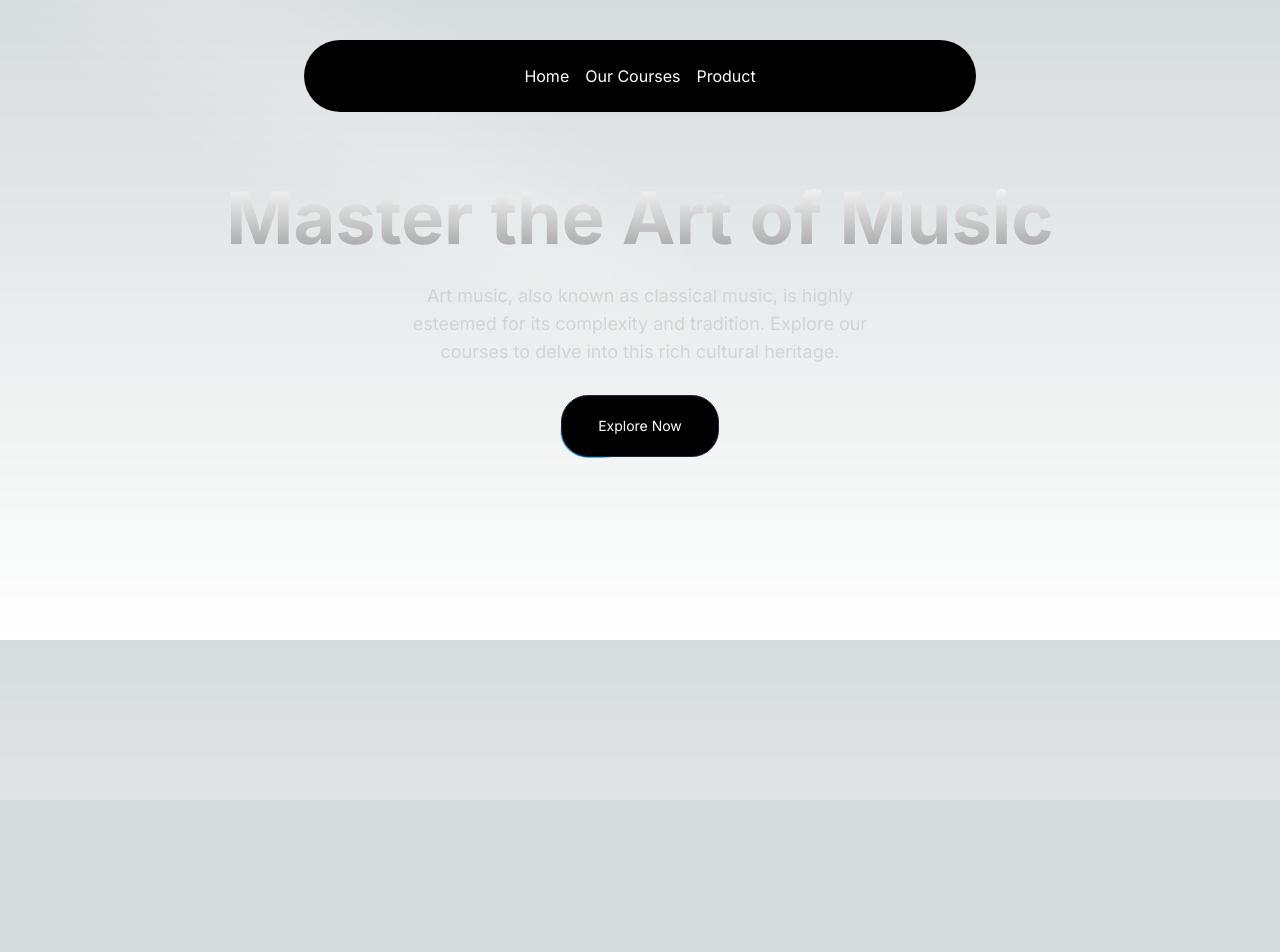
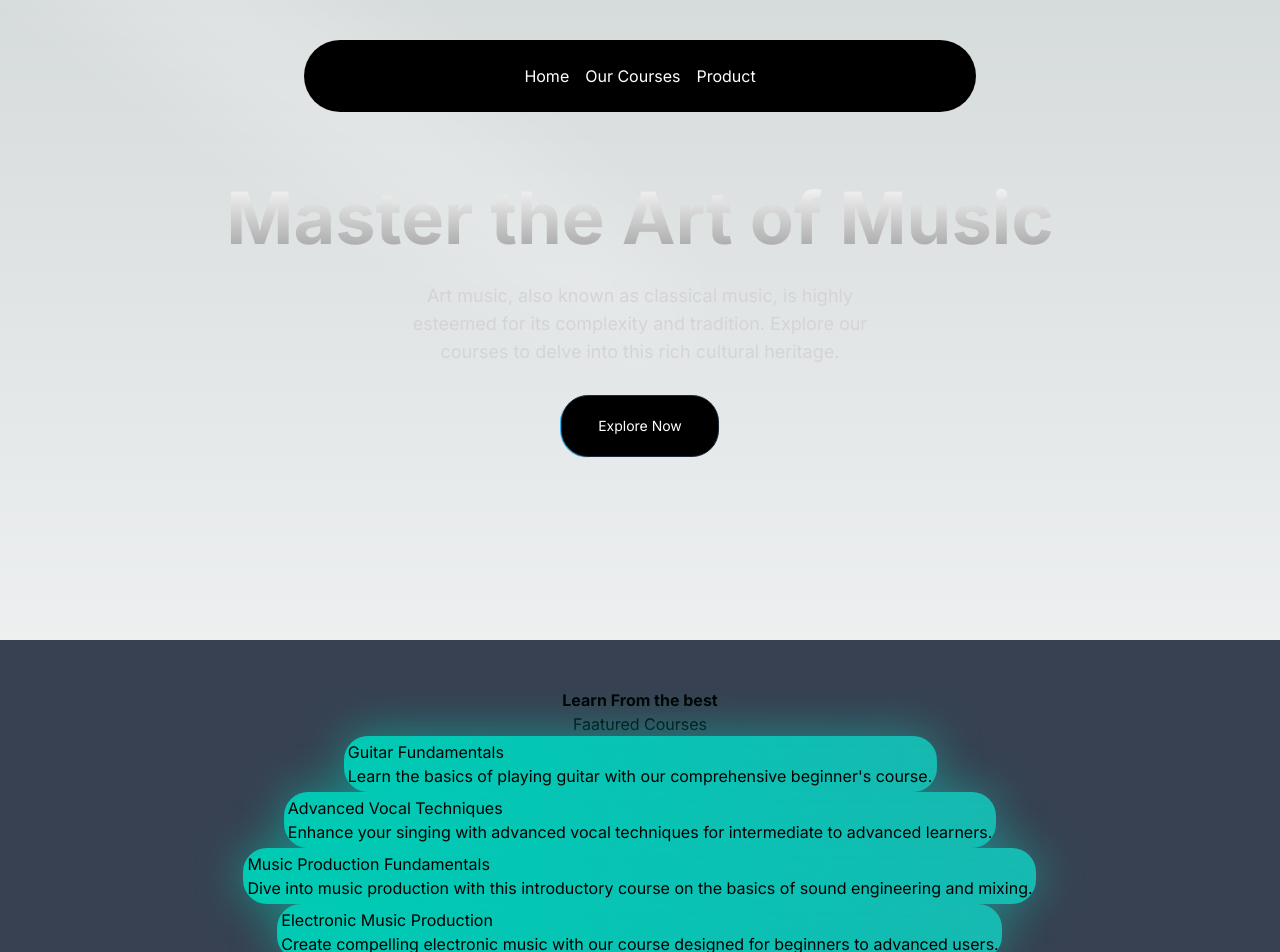
Before and after one commit to harshmishra366/basic-next-project, a Next.js app: page / in a window 1280 px wide. Shown: the top 952 px of the page. Before the commit the page ends 800 px from the top, so only its background shows below. Built offline with nearby package versions, Linux system fonts and the light colour scheme.

Commit message:
added background gradient

```diff
--- a/src/app/data/music_courses.json
+++ b/src/app/data/music_courses.json
@@ -0,0 +1,104 @@
+{
+    "courses": [
+      {
+        "id": 1,
+        "title": "Guitar Fundamentals",
+        "slug": "guitar-fundamentals",
+        "description": "Learn the basics of playing guitar with our comprehensive beginner's course.",
+        "price": 99.99,
+        "instructor": "John Doe",
+        "isFeatured": true,
+        "image": "/courses/guitar.jpg"
+      },
+      {
+        "id": 2,
+        "title": "Piano for Beginners",
+        "slug": "piano-for-beginners",
+        "description": "Start your musical journey with foundational piano skills taught by expert instructors.",
+        "price": 109.99,
+        "instructor": "Jane Smith",
+        "isFeatured": false,
+        "image": "/courses/piano.jpg"
+      },
+      {
+        "id": 3,
+        "title": "Advanced Vocal Techniques",
+        "slug": "advanced-vocal-techniques",
+        "description": "Enhance your singing with advanced vocal techniques for intermediate to advanced learners.",
+        "price": 119.99,
+        "instructor": "Emily Johnson",
+        "isFeatured": true,
+        "image": "/courses/vocalist.jpg"
+      },
+      {
+        "id": 4,
+        "title": "Drumming Mastery",
+        "slug": "drumming-mastery",
+        "description": "Master the drums with our comprehensive course covering all skill levels.",
+        "price": 129.99,
+        "instructor": "Mike Brown",
+        "isFeatured": false,
+        "image": "/courses/drumming.jpg"
+      },
+      {
+        "id": 5,
+        "title": "Jazz Improvisation",
+        "slug": "jazz-improvisation",
+        "description": "Learn the art of jazz improvisation with this course designed for all levels.",
+        "price": 139.99,
+        "instructor": "Chris Davis",
+        "isFeatured": false,
+        "image": "/courses/jazz.jpg"
+      },
+      {
+        "id": 6,
+        "title": "Music Production Fundamentals",
+        "slug": "music-production-fundamentals",
+        "description": "Dive into music production with this introductory course on the basics of sound engineering and mixing.",
+        "price": 149.99,
+        "instructor": "Alex Wilson",
+        "isFeatured": true,
+        "image": "/courses/music-prod.jpg"
+      },
+      {
+        "id": 7,
+        "title": "Songwriting Essentials",
+        "slug": "songwriting-essentials",
+        "description": "Learn the essentials of songwriting to express your musical creativity.",
+        "price": 159.99,
+        "instructor": "Samantha Miller",
+        "isFeatured": false,
+        "image": "/courses/song-writing.jpg"
+      },
+      {
+        "id": 8,
+        "title": "Electronic Music Production",
+        "slug": "electronic-music-production",
+        "description": "Create compelling electronic music with our course designed for beginners to advanced users.",
+        "price": 169.99,
+        "instructor": "Luke Harris",
+        "isFeatured": true,
+        "image": "/courses/music-prod.jpg"
+      },
+      {
+        "id": 9,
+        "title": "Classical Music History",
+        "slug": "classical-music-history",
+        "description": "Explore the rich history of classical music from its origins to the present day.",
+        "price": 179.99,
+        "instructor": "Grace Lee",
+        "isFeatured": false,
+        "image": "/courses/classical-music.jpg"
+      },
+      {
+        "id": 10,
+        "title": "Blues Guitar Techniques",
+        "slug": "blues-guitar-techniques",
+        "description": "Discover the techniques of blues guitar to add soul and depth to your playing.",
+        "price": 189.99,
+        "instructor": "Ethan Moore",
+        "isFeatured": true,
+        "image": "/courses/blues.jpg"
+      }
+    ]
+  }
--- a/src/app/page.tsx
+++ b/src/app/page.tsx
@@ -1,3 +1,4 @@
+import FeatureCourses from "@/components/featureCourses";
 import Herosection from "@/components/herocomponent";
 import Image from "next/image";
 
@@ -5,6 +6,7 @@ export default function Home() {
   return (
     <main>
       <Herosection/>
+      < FeatureCourses />
     </main>
   );
 }
--- /dev/null
+++ b/src/components/featureCourses.tsx
@@ -0,0 +1,56 @@
+"use client";
+import React from 'react'
+import Coursdata from "../app/data/music_courses.json"
+
+import { BackgroundGradient } from "./ui/background-gradient";
+import Link from 'next/link';
+import { MovingBorder } from './ui/moving-border';
+import { Button } from './ui/moving-border';
+import { text } from 'stream/consumers';
+interface Course{
+    id: number,
+    title: string,
+    slug: string,
+    description: string,
+    price: number,
+    instructor: string,
+    isFeatured: boolean,
+
+}
+
+
+function FeatureCourses() {
+    const feature= Coursdata.courses.filter((course:Course)=>course.isFeatured)
+  return (
+
+    <div className='py-12 bg-gray-700'>
+      <div>
+        <h1 className='text-center font-bold text-xxl '>Learn From the best</h1>
+        <p className='text-center  '>Faatured Courses</p>
+      </div>
+      <div>
+        {
+            feature.map((course)=>(
+                <div className='flex justify-center'>
+                    <BackgroundGradient>
+                      <p>{course.title}</p>
+                      <p>{course.description}</p>
+                    </BackgroundGradient>
+                </div>
+            ))
+        }
+      </div>
+      <div className='text-center'>
+        <Link href={"/feature"}>
+
+        <Button>
+            View More
+        </Button>
+
+        </Link>
+      </div>
+    </div>
+  )
+}
+
+export default FeatureCourses
--- /dev/null
+++ b/src/components/ui/background-gradient.tsx
@@ -0,0 +1,72 @@
+import { cn } from "@/utils/cn";
+import React from "react";
+import { motion } from "framer-motion";
+
+export const BackgroundGradient = ({
+  children,
+  className,
+  containerClassName,
+  animate = true,
+}: {
+  children?: React.ReactNode;
+  className?: string;
+  containerClassName?: string;
+  animate?: boolean;
+}) => {
+  const variants = {
+    initial: {
+      backgroundPosition: "0 50%",
+    },
+    animate: {
+      backgroundPosition: ["0, 50%", "100% 50%", "0 50%"],
+    },
+  };
+  return (
+    <div className={cn("relative p-[4px] group", containerClassName)}>
+      <motion.div
+        variants={animate ? variants : undefined}
+        initial={animate ? "initial" : undefined}
+        animate={animate ? "animate" : undefined}
+        transition={
+          animate
+            ? {
+                duration: 5,
+                repeat: Infinity,
+                repeatType: "reverse",
+              }
+            : undefined
+        }
+        style={{
+          backgroundSize: animate ? "400% 400%" : undefined,
+        }}
+        className={cn(
+          "absolute inset-0 rounded-3xl z-[1] opacity-60 group-hover:opacity-100 blur-xl  transition duration-500 will-change-transform",
+          " bg-[radial-gradient(circle_farthest-side_at_0_100%,#00ccb1,transparent),radial-gradient(circle_farthest-side_at_100%_0,#7b61ff,transparent),radial-gradient(circle_farthest-side_at_100%_100%,#ffc414,transparent),radial-gradient(circle_farthest-side_at_0_0,#1ca0fb,#141316)]"
+        )}
+      />
+      <motion.div
+        variants={animate ? variants : undefined}
+        initial={animate ? "initial" : undefined}
+        animate={animate ? "animate" : undefined}
+        transition={
+          animate
+            ? {
+                duration: 5,
+                repeat: Infinity,
+                repeatType: "reverse",
+              }
+            : undefined
+        }
+        style={{
+          backgroundSize: animate ? "400% 400%" : undefined,
+        }}
+        className={cn(
+          "absolute inset-0 rounded-3xl z-[1] will-change-transform",
+          "bg-[radial-gradient(circle_farthest-side_at_0_100%,#00ccb1,transparent),radial-gradient(circle_farthest-side_at_100%_0,#7b61ff,transparent),radial-gradient(circle_farthest-side_at_100%_100%,#ffc414,transparent),radial-gradient(circle_farthest-side_at_0_0,#1ca0fb,#141316)]"
+        )}
+      />
+
+      <div className={cn("relative z-10", className)}>{children}</div>
+    </div>
+  );
+};
```
